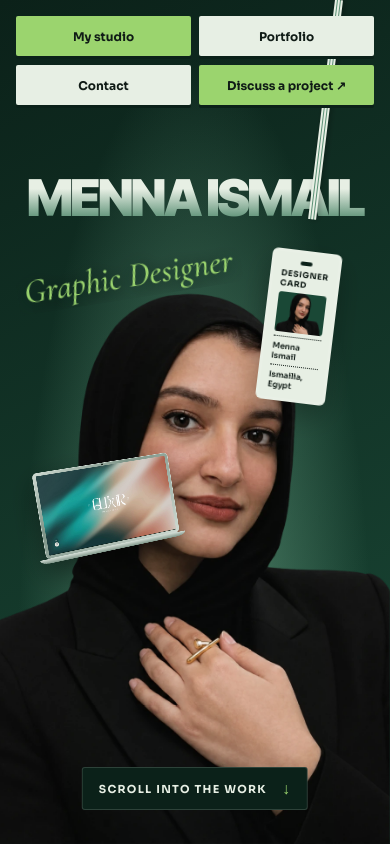
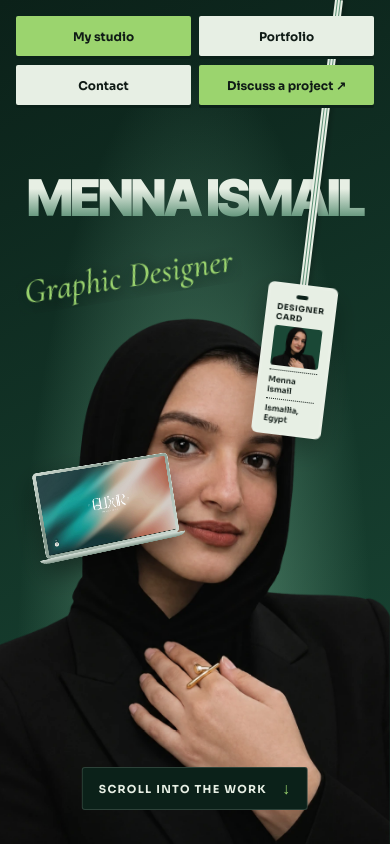
Before and after one commit to ziadelhussiny/menna-ismail-portfolio, a React (Vite) app: page / in a window 390 px wide. Built offline with nearby package versions, Linux system fonts and the light colour scheme.

Commit message:
Move portrait and designer card below the wordmark

```diff
--- a/src/laptop-hero.css
+++ b/src/laptop-hero.css
@@ -3,6 +3,7 @@ html:has(.studio-home), body:has(.studio-home) { overflow: hidden; overscroll-be
 .laptop-hero { position: relative; height: 100%; touch-action: pinch-zoom; outline: none; }
 .studio-stage {
   --studio-ease: cubic-bezier(.68, 0, .22, 1);
+  --studio-wordmark-size: clamp(60px, 12.9vw, 280px);
   position: relative;
   height: 100%;
   overflow: clip;
@@ -74,7 +75,7 @@ html:has(.studio-home), body:has(.studio-home) { overflow: hidden; overscroll-be
   left: 3%;
   right: 3%;
   margin: 0;
-  font: 900 clamp(60px, 12.9vw, 280px)/.82 "Inter Tight", var(--sans);
+  font: 900 var(--studio-wordmark-size)/.82 "Inter Tight", var(--sans);
   text-transform: uppercase;
   letter-spacing: -.052em;
   white-space: nowrap;
@@ -88,13 +89,13 @@ html:has(.studio-home), body:has(.studio-home) { overflow: hidden; overscroll-be
 .studio-portrait {
   position: absolute;
   z-index: 2;
-  bottom: -10%;
+  top: calc(14% + var(--studio-wordmark-size) * .82 - 22px);
   left: 50%;
   transform: translateX(-50%);
   width: min(58vw, 92vh);
-  height: 92%;
-  object-fit: cover;
-  object-position: center 12%;
+  height: 86%;
+  object-fit: contain;
+  object-position: center top;
 }
 .studio-script {
   position: absolute;
@@ -109,12 +110,13 @@ html:has(.studio-home), body:has(.studio-home) { overflow: hidden; overscroll-be
   text-shadow: 0 3px 18px var(--studio-shadow);
 }
 .studio-id {
+  --studio-strap-length: calc(14svh + var(--studio-wordmark-size) * .82 + 18px);
   position: absolute;
   z-index: 4;
   top: 0;
   right: 8%;
   width: clamp(94px, 13.2vw, 198px);
-  padding-top: clamp(140px, 25vh, 265px);
+  padding-top: var(--studio-strap-length);
   transform: rotate(7deg);
   transform-origin: 50% 0;
 }
@@ -123,7 +125,7 @@ html:has(.studio-home), body:has(.studio-home) { overflow: hidden; overscroll-be
   position: absolute;
   width: 12%;
   top: 0;
-  bottom: calc(47% - 6px);
+  height: calc(var(--studio-strap-length) + 3px);
   left: 44%;
   background: repeating-linear-gradient(90deg, var(--paper) 0 2px, var(--studio-light) 2px 3px);
   box-shadow: 2px 0 6px #0004;
@@ -324,8 +326,8 @@ html:has(.studio-home), body:has(.studio-home) { overflow: hidden; overscroll-be
   .is-dive .studio-nav a { visibility: hidden; }
   .studio-scene h1 { top: 21%; font-size: 13vw; }
   .studio-script { top: 31%; left: 6%; font-size: clamp(33px, 8.8vw, 68px); }
-  .studio-portrait { width: min(108vw, 70vh); height: 69%; bottom: 0; }
-  .studio-id { right: 4%; width: clamp(66px, 18vw, 125px); padding-top: 30vh; }
+  .studio-portrait { width: min(108vw, 70vh); height: 69%; top: 34%; object-fit: cover; object-position: center 12%; }
+  .studio-id { right: 4%; width: clamp(66px, 18vw, 125px); --studio-strap-length: 34svh; }
   .studio-id-card { gap: 4px; }
   .studio-device { --laptop-x: calc(-50% - 22vw); --laptop-y: calc(-50% + 5vh); top: 55%; width: min(91vw, 57vh); }
   .studio-ticket { top: max(72px, 13%); right: auto; left: 50%; translate: -50% 0; width: min(76vw, 295px); padding-block: 11px; transform: rotate(1.8deg); }
@@ -338,7 +340,7 @@ html:has(.studio-home), body:has(.studio-home) { overflow: hidden; overscroll-be
 
 @media (max-width: 820px) and (max-height: 680px) {
   .studio-scene h1 { top: 23%; }
-  .studio-id { padding-top: 33vh; }
+  .studio-id { --studio-strap-length: 36svh; }
   .studio-device { top: 52%; width: min(88vw, 55vh); }
   .studio-case-description { top: 68%; line-height: 1.25; }
   .studio-case-controls { bottom: 8%; }
```
